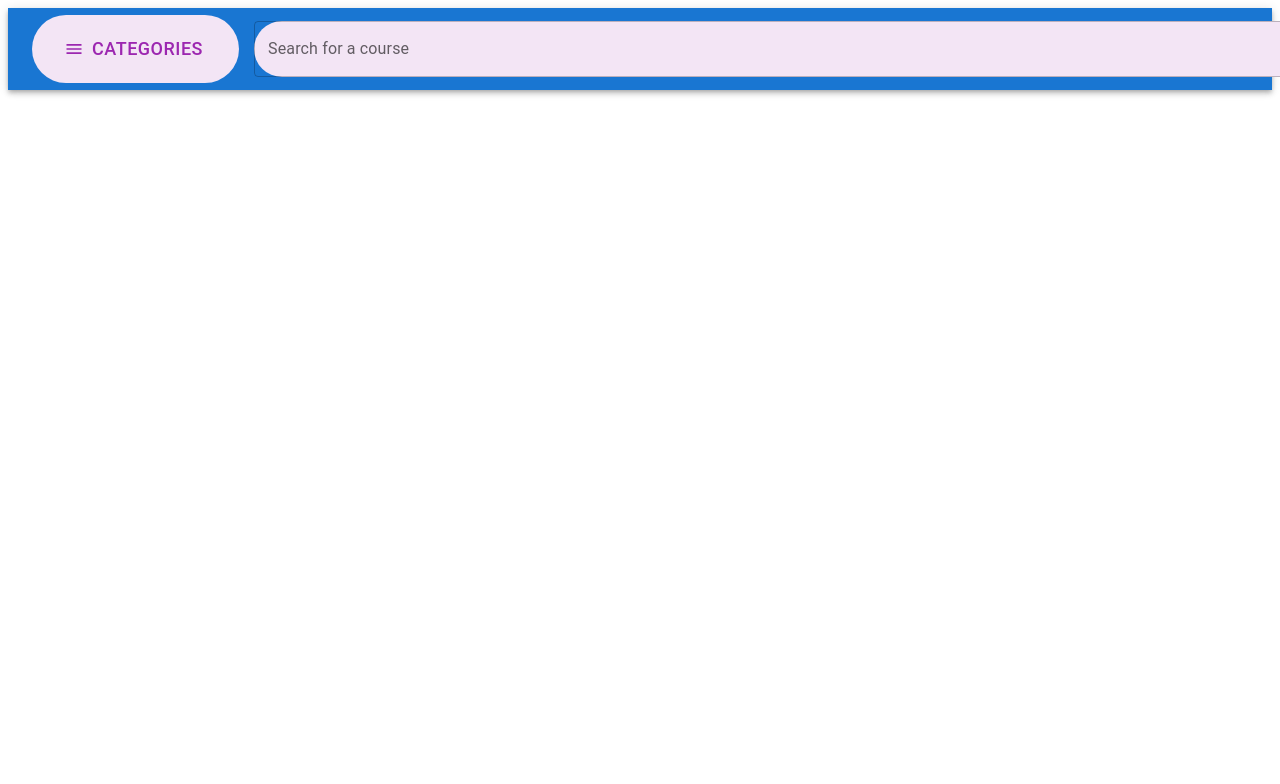
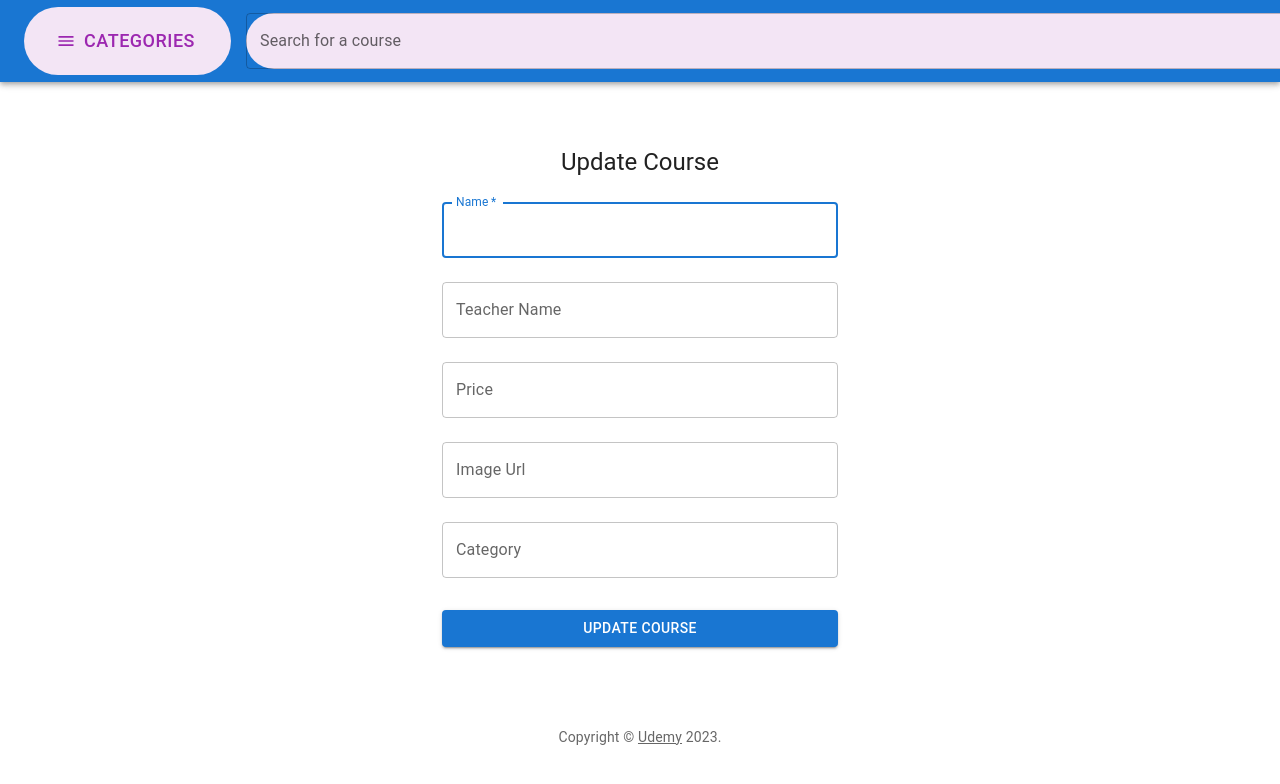
Before and after one commit to YunusEmreKaymak/udemy-courses, a React (Create React App) app: page /updateCourse in a window 1280 px wide. Shown: the top 784 px of the page. Built offline with nearby package versions, Linux system fonts and the light colour scheme.

Commit message:
UpdateCourse form created

```diff
--- a/src/App.tsx
+++ b/src/App.tsx
@@ -6,6 +6,7 @@ import { createTheme, ThemeProvider } from '@mui/material/styles';
 import { BrowserRouter as Router, Routes, Route } from "react-router-dom";
 import AddCourse from './components/addCourse/AddCourse';
 import Category from './components/main/main-page-category';
+import UpdateCourse from './components/addCourse/UpdateCourse';
 function App() {
   const defaultTheme = createTheme();
   return (
@@ -17,6 +18,7 @@ function App() {
             <Route path='/' element={<Course />}></Route> :
             <Route path='/category' element={<Category />}></Route> :
             <Route path='/addCourse' element={<AddCourse />}></Route>
+            <Route path='/updateCourse' element={<UpdateCourse />}></Route>
           </Routes>
         </Router>
       </ThemeProvider>
--- /dev/null
+++ b/src/components/addCourse/UpdateCourse.tsx
@@ -0,0 +1,128 @@
+import * as React from 'react';
+import Button from '@mui/material/Button';
+import CssBaseline from '@mui/material/CssBaseline';
+import TextField from '@mui/material/TextField';
+import Link from '@mui/material/Link';
+import Box from '@mui/material/Box';
+import Typography from '@mui/material/Typography';
+import Container from '@mui/material/Container';
+import { createTheme, ThemeProvider } from '@mui/material/styles';
+import axios from "axios";
+import { useLocation } from "react-router-dom";
+function Copyright(props: any) {
+  return (
+    <Typography variant="body2" color="text.secondary" align="center" {...props}>
+      {'Copyright © '}
+      <Link color="inherit" href="https://mui.com/">
+        Udemy
+      </Link>{' '}
+      {new Date().getFullYear()}
+      {'.'}
+    </Typography>
+  );
+}
+
+// TODO remove, this demo shouldn't need to reset the theme.
+const defaultTheme = createTheme();
+
+export default function UpdateCourse() {
+  const location = useLocation()
+  localStorage.setItem('url', location.pathname);
+  const handleSubmit = (event: React.FormEvent<HTMLFormElement>) => {
+    event.preventDefault();
+    const data = new FormData(event.currentTarget);
+    const course = {
+      "name": data.get('name'),
+      "ownerName": data.get('ownerName'),
+      "price": data.get('price'),
+      "imageUrl": data.get('imageUrl'),
+      "category": data.get('category'),
+      "rate": 4.7
+    };
+
+
+    axios.put("http://localhost:8080/course", course);
+  };
+
+  return (
+    <ThemeProvider theme={defaultTheme}>
+      <Container component="main" maxWidth="xs">
+        <CssBaseline />
+        <Box
+          sx={{
+            marginTop: 8,
+            display: 'flex',
+            flexDirection: 'column',
+            alignItems: 'center',
+          }}
+        >
+          {/* <Avatar sx={{ m: 1, bgcolor: 'secondary.main' }}>
+            <LockOutlinedIcon />
+          </Avatar> */}
+          <Typography component="h1" variant="h5">
+            Update Course
+          </Typography>
+          <Box component="form" onSubmit={handleSubmit} noValidate sx={{ mt: 1 }}>
+            <TextField
+              margin="normal"
+              required
+              fullWidth
+              id="name"
+              label="Name"
+              name="name"
+              autoComplete="name"
+              autoFocus
+            />
+            <TextField
+              margin="normal"
+              fullWidth
+              name="ownerName"
+              label="Teacher Name"
+              type="ownerName"
+              id="ownerName"
+              autoComplete="ownerName"
+            />
+            <TextField
+              margin="normal"
+              fullWidth
+              name="price"
+              label="Price"
+              type="price"
+              id="price"
+              autoComplete="price"
+            />
+            <TextField
+              margin="normal"
+              fullWidth
+              name="imageUrl"
+              label="Image Url"
+              type="imageUrl"
+              id="imageUrl"
+              autoComplete="imageUrl"
+            />
+            <TextField
+              margin="normal"
+              fullWidth
+              name="category"
+              label="Category"
+              type="category"
+              id="category"
+              autoComplete="category"
+            />
+
+
+            <Button
+              type="submit"
+              fullWidth
+              variant="contained"
+              sx={{ mt: 3, mb: 2 }}
+            >
+              Update Course
+            </Button>
+          </Box>
+        </Box>
+        <Copyright sx={{ mt: 8, mb: 4 }} />
+      </Container>
+    </ThemeProvider>
+  );
+}
```
